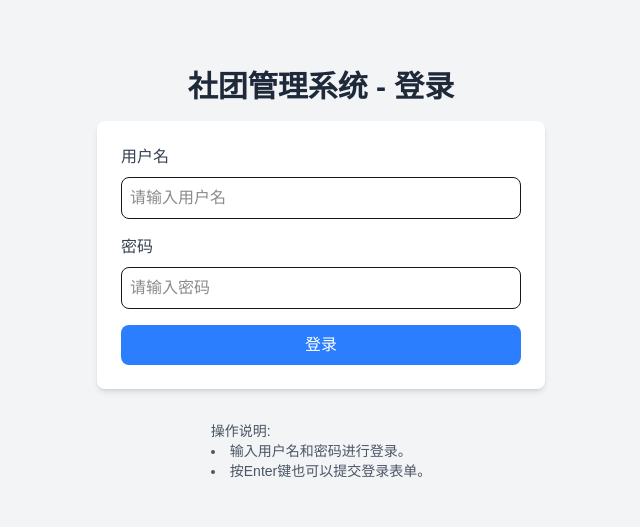
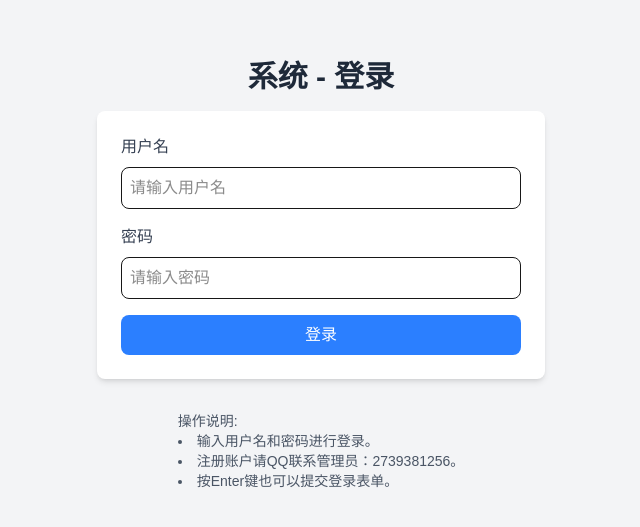
Before and after one commit to xiaxiaoyu8/Community-and-Organization-Management-System, a Next.js app: page / in a window 1280 px wide. Shown: the part 125-652 px from the top of the page, without its empty margins (319-959 px from the left). Built offline with nearby package versions, Linux system fonts and the light colour scheme.

Commit message:
初始化登录页面组件

```diff
--- a/app/page.tsx
+++ b/app/page.tsx
@@ -69,7 +69,7 @@ export default function LoginPage() {
   return (
     <div className="flex flex-col items-center justify-center min-h-screen bg-gray-100 dark:bg-gray-900 p-4">
       <h1 className="text-3xl font-bold mb-4 text-gray-800 dark:text-white">
-        社团管理系统 - 登录
+        系统 - 登录
       </h1>
 
       <div className="mb-4 w-full max-w-md p-6 bg-white rounded-lg shadow-md">
@@ -121,6 +121,7 @@ export default function LoginPage() {
         <p>操作说明:</p>
         <ul className="list-disc list-inside">
           <li>输入用户名和密码进行登录。</li>
+          <li>注册账户请QQ联系管理员：2739381256。</li>
           <li>按Enter键也可以提交登录表单。</li>
         </ul>
       </div>
--- a/app/pages/page.tsx
+++ b/app/pages/page.tsx
@@ -89,7 +89,8 @@ export default function DashboardPage() {
 
   return (
     <div className="flex flex-col items-center justify-center min-h-screen bg-gray-100 p-4">
-      <h1 className="text-4xl font-bold mb-6">贪吃蛇游戏</h1>
+      <h1 className="text-4xl font-bold mb-6">🎮贪吃蛇游戏🎮</h1>
+      <h1 className="text-xl text-orange-600 mb-6">请使用PC游玩</h1>
 
       {!started && !gameOver && (
         <button
```
